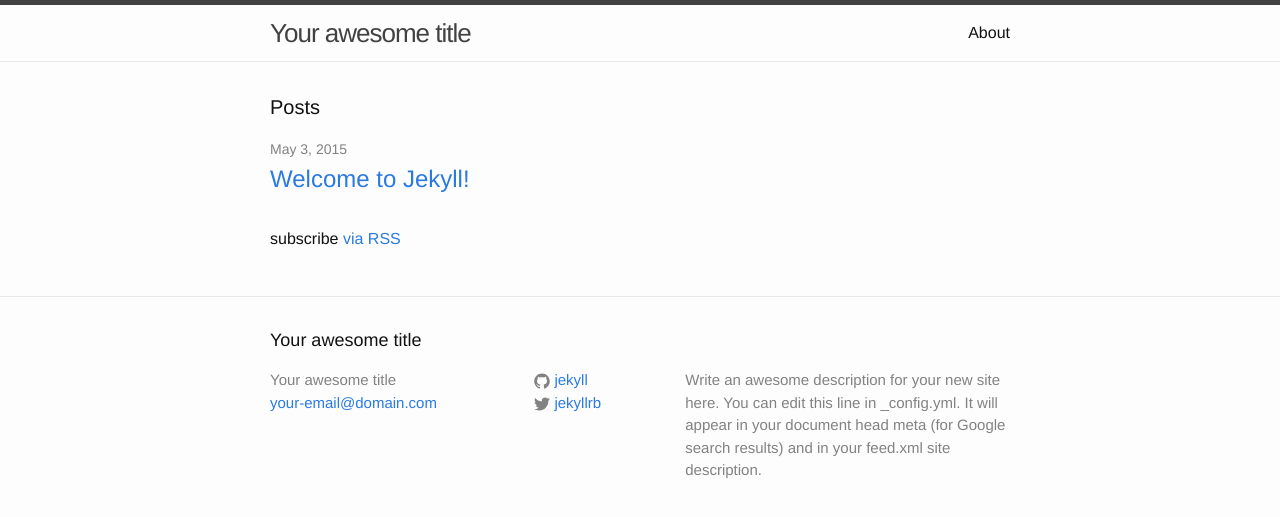
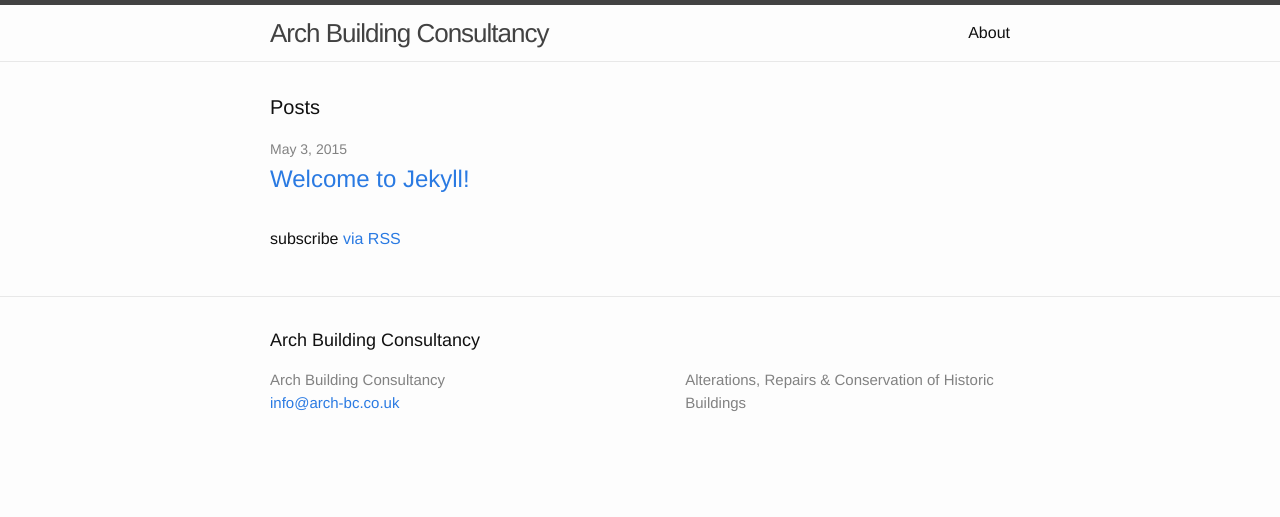
Before and after one commit to dave-dgray/dave-dgray.github.io, a Jekyll site: the page built from index.html, in a window 1280 px wide. Shown: the top 517 px of the page. Built offline with Jekyll 4.4.1, drawn with Linux system fonts in a browser that asks for light colours.

Commit message:
Configure initial site info

```diff
--- a/_config.yml
+++ b/_config.yml
@@ -1,14 +1,11 @@
 # Site settings
-title: Your awesome title
-email: your-email@domain.com
-description: > # this means to ignore newlines until "baseurl:"
-  Write an awesome description for your new site here. You can edit this
-  line in _config.yml. It will appear in your document head meta (for
-  Google search results) and in your feed.xml site description.
-baseurl: "" # the subpath of your site, e.g. /blog/
-url: "http://yourdomain.com" # the base hostname & protocol for your site
-twitter_username: jekyllrb
-github_username:  jekyll
+title: Arch Building Consultancy
+description: Alterations, Repairs & Conservation of Historic Buildings
+email: info@arch-bc.co.uk
+url: http://archbuildingconsultancy.co.uk
+baseurl: ''
+copyright_owner: Pete Hayes
 
 # Build settings
 markdown: kramdown
+permalink: pretty
```
